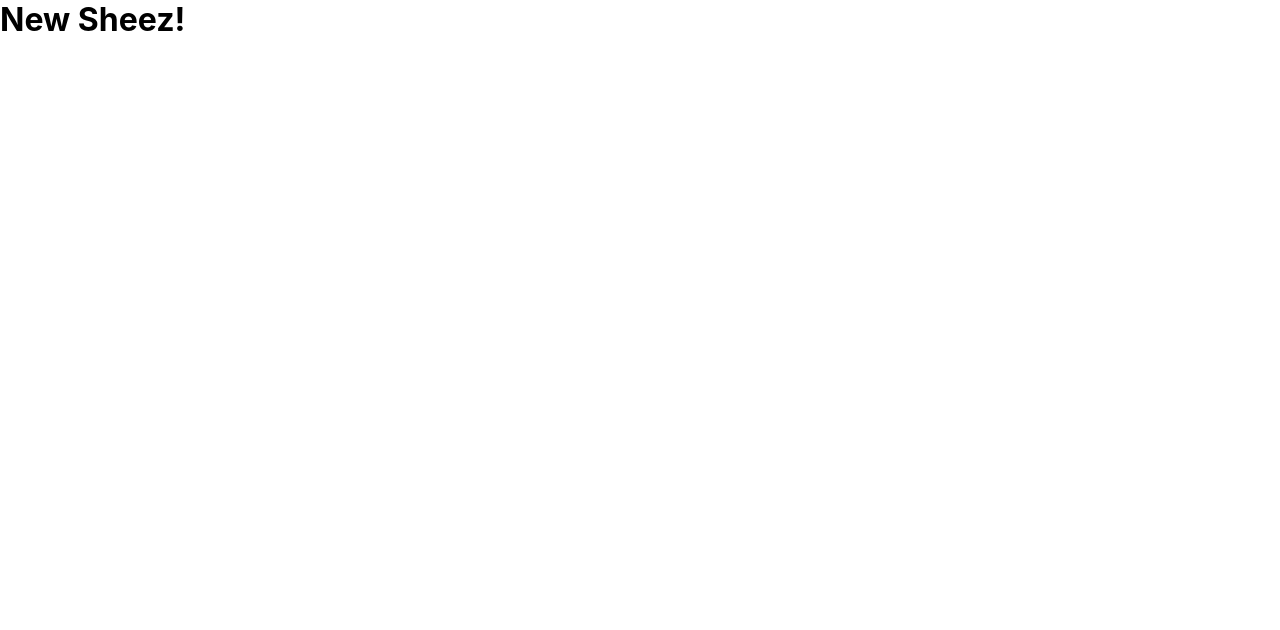
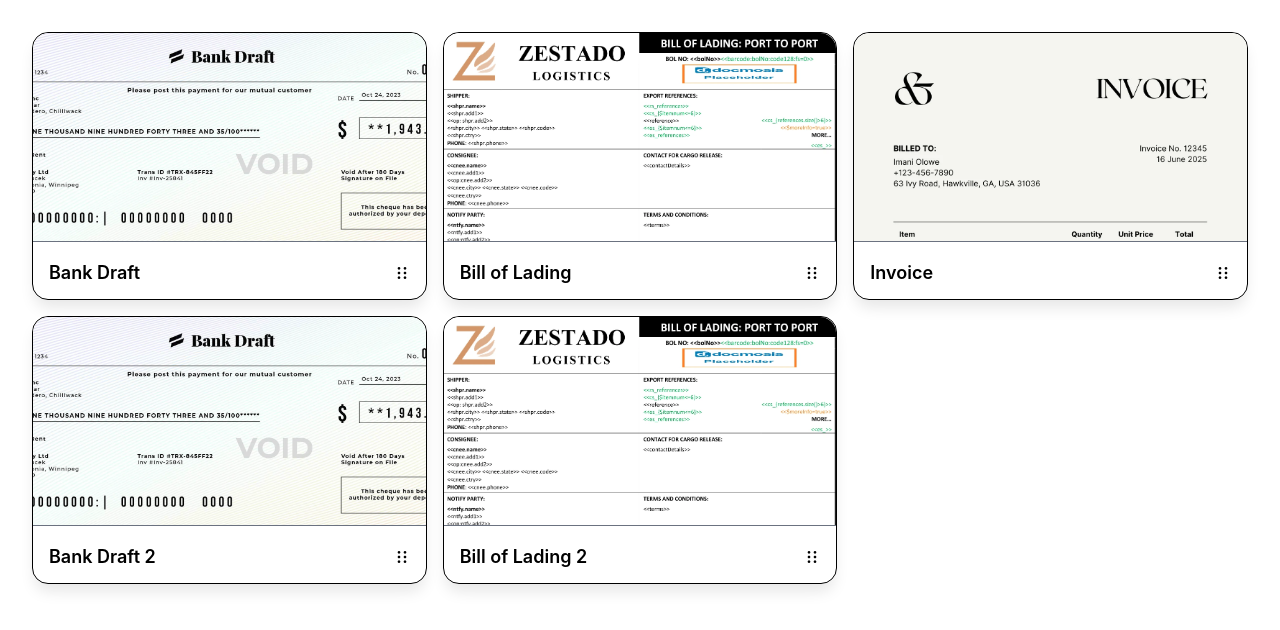
Before and after one commit to vijays-hub/zania-senior-frontend-assessment, a React (Create React App) app: page / in a window 1280 px wide. Shown: the top 630 px of the page. Built offline with nearby package versions, Linux system fonts and the light colour scheme.

Commit message:
Feature: Render Documents - BIG DUMP - Listing documents inside a basic Grid layout!

```diff
--- a/src/App.tsx
+++ b/src/App.tsx
@@ -1,7 +1,9 @@
+import DocumentListWrapper from "./components/Documents";
+
 function App() {
   return (
     <div className="App">
-      <h1>New Sheez!</h1>
+      <DocumentListWrapper />
     </div>
   );
 }
--- /dev/null
+++ b/src/components/Documents/Document/index.tsx
@@ -0,0 +1,48 @@
+import { useState } from "react";
+import { DocumentConfig } from "../../../lib/types";
+import "./styles.css";
+
+import verticalDotIcon from "../../../assets/icons/vertical_dots_icon.webp";
+
+type DocumentCardConfig = {
+  document: DocumentConfig;
+  index: number;
+  onClick: () => void;
+  swapCard: (fromIndex: number, toIndex: number) => void;
+};
+
+const DocumentCard: React.FC<DocumentCardConfig> = ({ document, onClick }) => {
+  // Components Utils ---> START
+  const [imageLoaded, setImageLoaded] = useState(false);
+  // Components Utils ---> END
+
+  return (
+    <div>
+      <div className="document-card" onClick={onClick}>
+        {!imageLoaded && (
+          <div className="loading-spinner-container">
+            <div className="loading-spinner" />
+          </div>
+        )}
+        <div>
+          <img
+            src={document.thumbnail}
+            alt={document.title}
+            className={`document-thumbnail ${!imageLoaded ? "invisible" : ""}`}
+            onLoad={() => setImageLoaded(true)}
+          />
+        </div>
+        <div className="card-footer">
+          <h3 className="document-title">{document.title}</h3>
+          <img
+            src={verticalDotIcon}
+            alt="Vertical Dots Icon"
+            className="dots-icon"
+          />
+        </div>
+      </div>
+    </div>
+  );
+};
+
+export default DocumentCard;
--- /dev/null
+++ b/src/components/Documents/Document/styles.css
@@ -0,0 +1,69 @@
+.document-card {
+  position: relative;
+  border: 1px solid black;
+  border-radius: 1rem;
+  box-shadow: 0 10px 15px -3px rgb(0 0 0 / 0.1);
+  transition: all 200ms ease-in-out;
+}
+
+@media (min-width: 1024px) {
+  .document-card:hover {
+    transform: scale(1.05) rotate(1deg);
+  }
+}
+
+.loading-spinner-container {
+  position: absolute;
+  inset: 0;
+  display: flex;
+  align-items: center;
+  justify-content: center;
+}
+
+.loading-spinner {
+  width: 2rem;
+  height: 2rem;
+  border: 4px solid black;
+  border-top-color: transparent;
+  border-radius: 50%;
+  animation: spin 1s linear infinite;
+}
+
+@keyframes spin {
+  from {
+    transform: rotate(0deg);
+  }
+  to {
+    transform: rotate(360deg);
+  }
+}
+
+.document-thumbnail {
+  width: 100%;
+  height: 13rem;
+  object-fit: cover;
+  object-position: top;
+  border-radius: 1rem 1rem 0 0;
+  border-bottom: 1px solid #6b7280;
+}
+
+.document-thumbnail.invisible {
+  visibility: hidden;
+}
+
+.card-footer {
+  padding: 1rem;
+  display: flex;
+  align-items: center;
+  justify-content: space-between;
+}
+
+.document-title {
+  font-size: 1.125rem;
+  font-weight: 600;
+}
+
+.dots-icon {
+  width: 1rem;
+  height: 1rem;
+}
--- /dev/null
+++ b/src/components/Documents/Preview/index.tsx
@@ -0,0 +1,43 @@
+import React, { useEffect } from "react";
+import { DocumentConfig } from "../../../lib/types";
+import "./styles.css";
+
+const DocumentPreview: React.FC<{
+  onClose: () => void;
+  document: DocumentConfig;
+}> = ({ onClose, document }) => {
+  // Hooks ---> START
+  useEffect(() => {
+    const handleEsc = (event: KeyboardEvent) => {
+      if (event.key === "Escape") onClose();
+    };
+
+    // Attaching keydown event listener for watching "Escape" key press on mount!
+    window.addEventListener("keydown", handleEsc);
+
+    // Cleanup: Remove event listener so that it doesn't cause memory leaks!
+    return () => window.removeEventListener("keydown", handleEsc);
+  }, [onClose]);
+  // Hooks ---> END
+
+  return (
+    <div className="modal-overlay">
+      <div className="modal-container">
+        <div className="modal-header">
+          <button onClick={onClose} className="close-button">
+            X
+          </button>
+        </div>
+        <div className="modal-content">
+          <img
+            src={document.thumbnail}
+            alt="Document thumbnail Preview"
+            className="modal-image"
+          />
+        </div>
+      </div>
+    </div>
+  );
+};
+
+export default DocumentPreview;
--- /dev/null
+++ b/src/components/Documents/Preview/styles.css
@@ -0,0 +1,46 @@
+.modal-overlay {
+  position: fixed;
+  top: 0;
+  right: 0;
+  bottom: 0;
+  left: 0;
+  background-color: rgba(0, 0, 0, 0.5);
+  display: flex;
+  align-items: center;
+  justify-content: center;
+  z-index: 50;
+}
+
+.modal-container {
+  position: relative;
+  background-color: white;
+  padding: 1rem;
+  border-radius: 1rem;
+}
+
+.modal-header {
+  display: flex;
+  justify-content: flex-end;
+}
+
+.close-button {
+  color: black;
+  font-size: 16px;
+  margin-bottom: 1rem;
+}
+
+.modal-content {
+  padding: 0 0.5rem;
+}
+
+.modal-image {
+  max-width: 80vw;
+  max-height: 80vh;
+  object-fit: contain;
+}
+
+@media (min-width: 1024px) {
+  .modal-image {
+    max-width: 42rem;
+  }
+}
--- /dev/null
+++ b/src/components/Documents/index.tsx
@@ -0,0 +1,38 @@
+import React, { useState } from "react";
+import DocumentCard from "./Document";
+import DocumentPreview from "./Preview";
+import { DocumentConfig } from "../../lib/types";
+import MOCK_DOCUMENT_DATA from "../../lib/constants";
+import "./styles.css";
+
+const DocumentListWrapper: React.FC = () => {
+  // Components Utils ---> START
+  const [documents, setDocuments] = useState(MOCK_DOCUMENT_DATA);
+  const [selectedDocument, setSelectedDocument] =
+    useState<DocumentConfig | null>(null);
+  // Components Utils ---> END
+
+  return (
+    <div className="document-container">
+      <div className="document-grid">
+        {documents.map((doc, index) => (
+          <DocumentCard
+            key={`${doc.type}-${doc.position}`}
+            document={doc}
+            index={index}
+            swapCard={() => {}}
+            onClick={() => setSelectedDocument(doc)}
+          />
+        ))}
+      </div>
+      {selectedDocument && (
+        <DocumentPreview
+          onClose={() => setSelectedDocument(null)}
+          document={selectedDocument}
+        />
+      )}
+    </div>
+  );
+};
+
+export default DocumentListWrapper;
--- /dev/null
+++ b/src/components/Documents/styles.css
@@ -0,0 +1,14 @@
+.document-container {
+  padding: 2rem;
+}
+
+.document-grid {
+  display: grid;
+  gap: 1rem;
+}
+
+@media (min-width: 1024px) {
+  .document-grid {
+    grid-template-columns: repeat(3, 1fr);
+  }
+}
```
